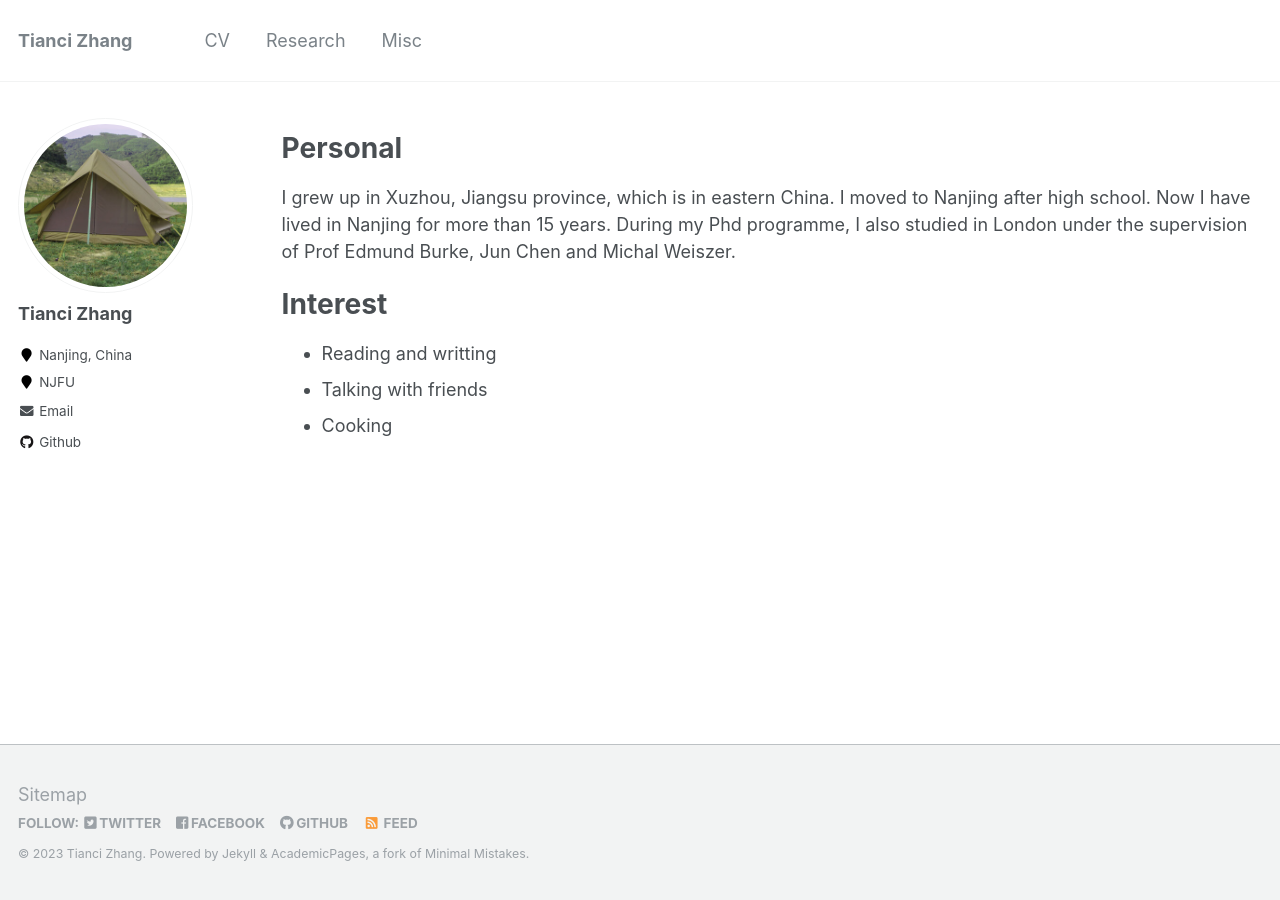
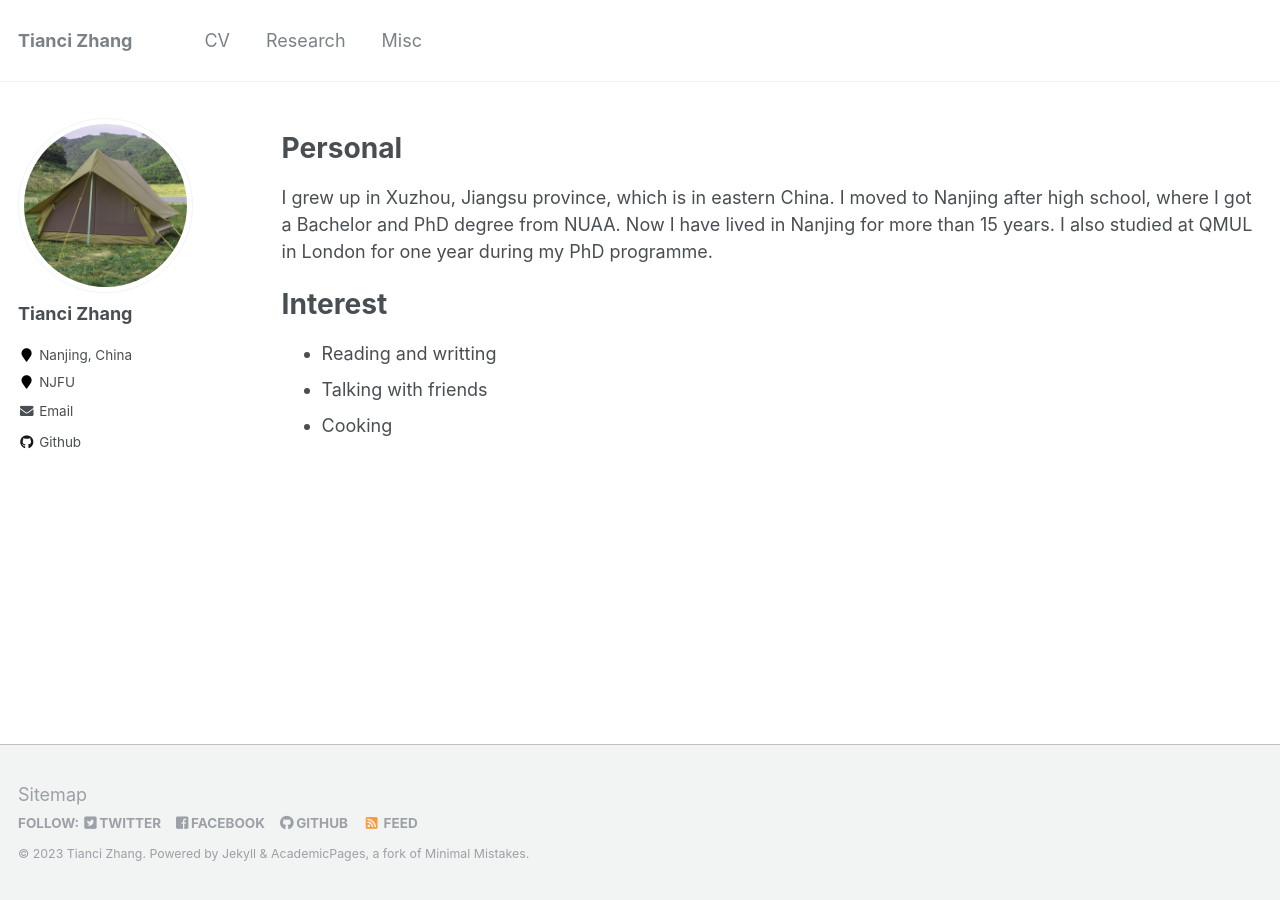
Before and after one commit to tiancivalen/tiancivalen.github.io, a Jekyll site: the page built from _pages/misc.md, in a window 1280 px wide. Built offline with Jekyll 4.4.1, drawn with Linux system fonts in a browser that asks for light colours.

Commit message:
Update misc.md

```diff
--- a/_pages/misc.md
+++ b/_pages/misc.md
@@ -8,7 +8,7 @@ author_profile: true
 
 Personal
 ===
-I grew up in Xuzhou, Jiangsu province, which is in eastern China. I moved to Nanjing after high school. Now I have lived in Nanjing for more than 15 years. During my Phd programme, I also studied in London under the supervision of Prof Edmund Burke, Jun Chen and Michal Weiszer.
+I grew up in Xuzhou, Jiangsu province, which is in eastern China. I moved to Nanjing after high school, where I got a Bachelor and PhD degree from NUAA. Now I have lived in Nanjing for more than 15 years. I also studied at QMUL in London for one year during my PhD programme.
 
 
 Interest
```
